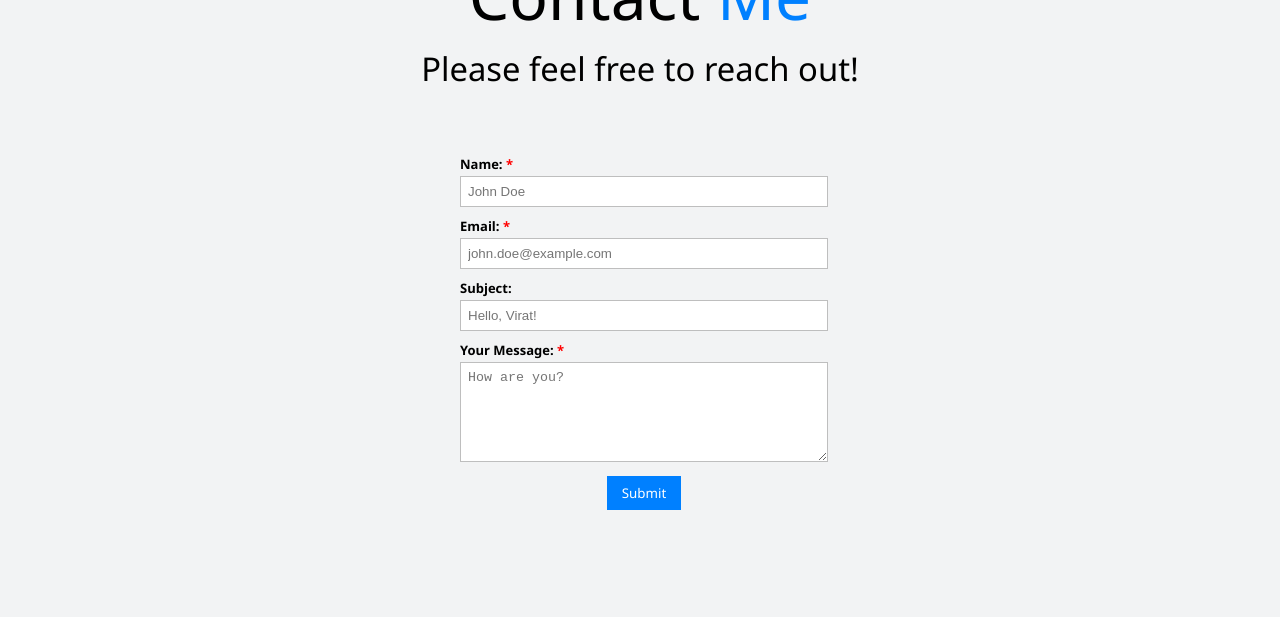
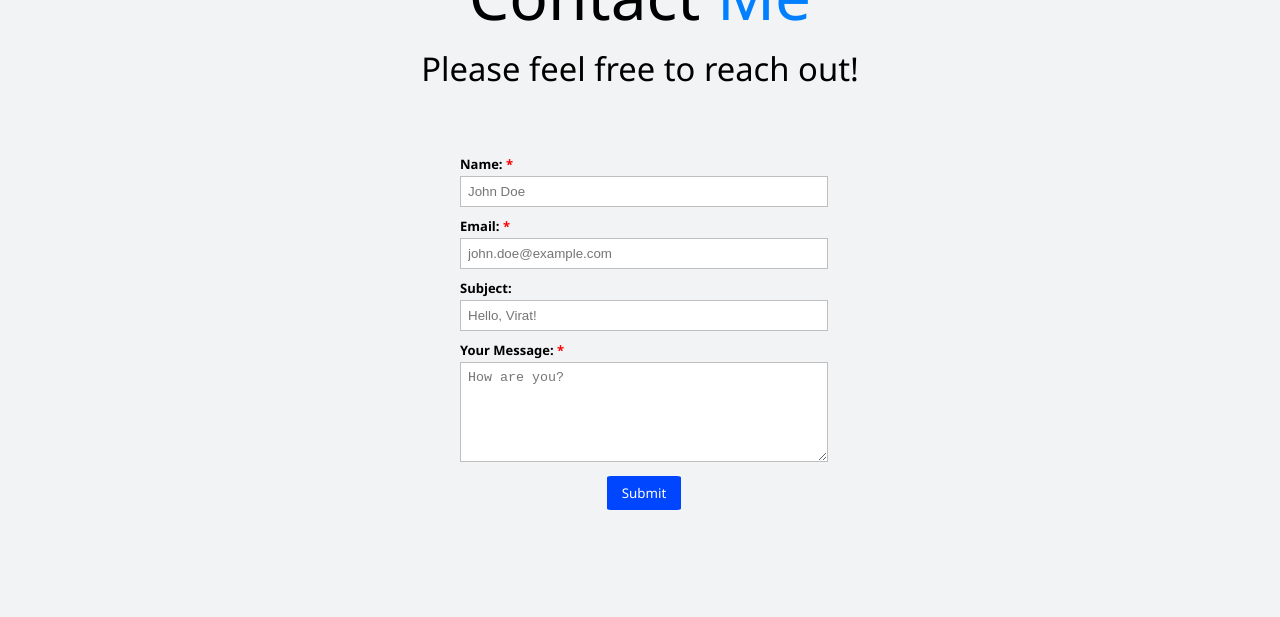
Before and after one commit to vmamata/svirat.github.io, a website: page index.html in a window 1280 px wide. In both pictures the pointer is over the input "Submit". Shown: the part 4806-5423 px from the top of the page. Drawn offline with nearby package versions, Linux system fonts and the light colour scheme.

Commit message:
Changed submit button color and rounding

```diff
--- a/css/main.css
+++ b/css/main.css
@@ -1,5 +1,6 @@
 :root {
   --secondary-color: #0080FF;
+  --darker-secondary-color: rgb(0, 70, 255);
 }
 
 .menu-btn {
@@ -549,20 +550,23 @@ select{
 	height: 100px;
 }
 .form-style-1 input[type=submit], .form-style-1 input[type=button]{
-	background: var(--secondary-color);;
+  background: var(--secondary-color);
+  border-radius: 5%;
 	padding: 8px 15px 8px 15px;
 	font-family: 'Segoe UI', Tahoma, Geneva, Verdana, sans-serif;
-        cursor: pointer;
+  cursor: pointer;
 	border: none;
 	color: #fff;
 }
 .form-style-1 input[type=submit]:hover, .form-style-1 input[type=button]:hover{
-  background: var(--secondary-color);;
+  background: var(--darker-secondary-color);
+  border-radius: 5%;
   text-align: center;
   align-content: center;
   font-family: 'Segoe UI', Tahoma, Geneva, Verdana, sans-serif;
   cursor: pointer;
-  box-shadow:none;
+  box-shadow: none;
+  border: none;
   -moz-box-shadow:none;
   -webkit-box-shadow:none;
 }
```
